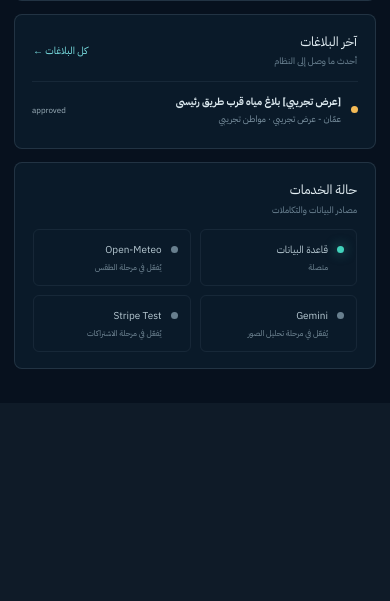
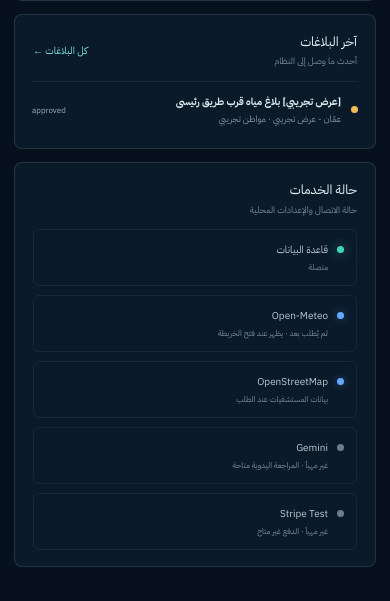
Before and after one commit to mohyaseen-2001/majra-project, a Laravel app: page /admin/dashboard in a window 390 px wide. Shown: the part 938-1539 px from the top of the page. Before the commit the page ends 1307 px from the top, so only its background shows below. Run offline with Laravel 12, Linux system fonts and the light colour scheme; a user stored in the database is signed in; data comes from the database, SQL or seed files in the repository; tables that the repository leaves empty hold one stand-in row (values such as "Sample post"); style sheets or scripts are compiled from the project's sources.

Commit message:
Show live integration readiness on admin dashboard

```diff
--- a/app/Http/Controllers/Admin/AdminPageController.php
+++ b/app/Http/Controllers/Admin/AdminPageController.php
@@ -10,6 +10,7 @@ use App\Models\Report;
 use App\Models\RoadClosure;
 use App\Models\Subscription;
 use App\Models\User;
+use Illuminate\Support\Facades\Cache;
 use Illuminate\Contracts\View\View;
 
 class AdminPageController extends Controller
@@ -33,7 +34,40 @@ class AdminPageController extends Controller
             'reports' => Report::with('user:id,name')->latest()->limit(7)->get(),
             'trend' => $trend,
             'pulse' => Report::whereIn('status', ['pending', 'ai_checked'])->where('created_at', '>=', now()->subHours(3))->count(),
+            'services' => [
+                ['قاعدة البيانات', 'متصلة', 'good'],
+                ['Open-Meteo', $this->weatherStatus(), $this->weatherTone()],
+                ['OpenStreetMap', 'بيانات المستشفيات عند الطلب', 'ready'],
+                ['Gemini', config('services.gemini.key') ? 'المفتاح مهيأ' : 'غير مهيأ · المراجعة اليدوية متاحة', config('services.gemini.key') ? 'ready' : 'pending'],
+                ['Stripe Test', $this->stripeReady() ? 'مهيأ للدفع التجريبي' : 'غير مهيأ · الدفع غير متاح', $this->stripeReady() ? 'ready' : 'pending'],
+            ],
         ]);
+    }
+
+    private function weatherStatus(): string
+    {
+        $weather = Cache::get('majra:weather:31.95:35.91:last');
+        if (! is_array($weather)) {
+            return 'لم يُطلب بعد · يظهر عند فتح الخريطة';
+        }
+
+        return ($weather['available'] ?? false)
+            ? 'آخر تحديث '.(isset($weather['updated_at']) ? substr((string) $weather['updated_at'], 0, 16) : 'متاح')
+            : 'غير متاح حالياً · الخريطة تعرض حالة المصدر';
+    }
+
+    private function weatherTone(): string
+    {
+        $weather = Cache::get('majra:weather:31.95:35.91:last');
+
+        return ! is_array($weather) ? 'ready' : (($weather['available'] ?? false) ? 'good' : 'pending');
+    }
+
+    private function stripeReady(): bool
+    {
+        return str_starts_with((string) config('services.stripe.key'), 'pk_test_')
+            && str_starts_with((string) config('services.stripe.secret'), 'sk_test_')
+            && str_starts_with((string) config('services.stripe.webhook_secret'), 'whsec_');
     }
 
     public function section(string $section): View
--- /dev/null
+++ b/resources/css/admin-health.css
@@ -0,0 +1 @@
+.service-grid{grid-template-columns:repeat(5,minmax(0,1fr))}.service-grid i.service-ready{background:#63a8ff;box-shadow:0 0 8px #63a8ff66}@media(max-width:900px){.service-grid{grid-template-columns:repeat(2,minmax(0,1fr))}}@media(max-width:520px){.service-grid{grid-template-columns:1fr}}
--- a/resources/js/app.js
+++ b/resources/js/app.js
@@ -4,6 +4,7 @@ import '../css/admin.css';
 import '../css/map.css';
 import '../css/company.css';
 import '../css/assistant.css';
+import '../css/admin-health.css';
 import './admin-reports';
 import './admin-resource';
 import './assistant';
--- a/resources/views/admin/dashboard.blade.php
+++ b/resources/views/admin/dashboard.blade.php
@@ -5,7 +5,7 @@
 <div class="admin-stat-grid">@foreach([['بلاغات تنتظر المراجعة',$stats['pending'],'reports','amber'],['بلاغات معتمدة',$stats['approved'],'reports','cyan'],['إغلاقات نشطة',$stats['closures'],'road-closures','violet'],['تنبيهات نشطة',$stats['alerts'],'alerts','orange'],['مواطنون مسجلون',$stats['citizens'],'users','blue'],['رسائل جديدة',$stats['contacts'],'contacts','green']] as [$label,$value,$target,$tone])<a class="admin-stat-card tone-{{ $tone }}" href="{{ route('admin.section',['section'=>$target]) }}"><span>{{ $label }}</span><strong>{{ number_format($value) }}</strong><small>عرض التفاصيل <b>←</b></small></a>@endforeach</div>
 <div class="admin-dashboard-grid"><section class="admin-panel"><div class="panel-header"><div><h2>حركة البلاغات</h2><p>آخر 7 أيام</p></div><span class="panel-badge">تحديث مباشر</span></div><div class="chart-wrap"><canvas id="report-chart" aria-label="رسم البلاغات الأسبوعية"></canvas></div></section>
 <section class="admin-panel"><div class="panel-header"><div><h2>آخر البلاغات</h2><p>أحدث ما وصل إلى النظام</p></div><a href="{{ route('admin.section',['section'=>'reports']) }}">كل البلاغات ←</a></div><div class="admin-recent-list">@forelse($reports as $report)<a href="{{ route('admin.section',['section'=>'reports']) }}" class="admin-recent-item"><span class="recent-pulse risk-{{ $report->risk_level }}"></span><span class="recent-copy"><strong>{{ $report->title }}</strong><small>{{ $report->area_name ?: 'منطقة غير محددة' }} · {{ $report->user?->name ?? 'مستخدم محذوف' }}</small></span><span class="admin-status status-{{ $report->status }}">{{ $report->status }}</span></a>@empty<p class="empty-state">لا توجد بلاغات حتى الآن.</p>@endforelse</div></section></div>
-<section class="admin-panel service-panel"><div class="panel-header"><div><h2>حالة الخدمات</h2><p>مصادر البيانات والتكاملات</p></div></div><div class="service-grid"><div><i class="service-good"></i><span>قاعدة البيانات<small>متصلة</small></span></div><div><i class="service-pending"></i><span>Open-Meteo<small>يُفعّل في مرحلة الطقس</small></span></div><div><i class="service-pending"></i><span>Gemini<small>يُفعّل في مرحلة تحليل الصور</small></span></div><div><i class="service-pending"></i><span>Stripe Test<small>يُفعّل في مرحلة الاشتراكات</small></span></div></div></section>
+<section class="admin-panel service-panel"><div class="panel-header"><div><h2>حالة الخدمات</h2><p>حالة الاتصال والإعدادات المحلية</p></div></div><div class="service-grid">@foreach($services as [$name,$status,$tone])<div><i class="service-{{ $tone }}"></i><span>{{ $name }}<small>{{ $status }}</small></span></div>@endforeach</div></section>
 @endsection
 @section('scripts')
 <script src="https://cdn.jsdelivr.net/npm/chart.js"></script><script>
```
